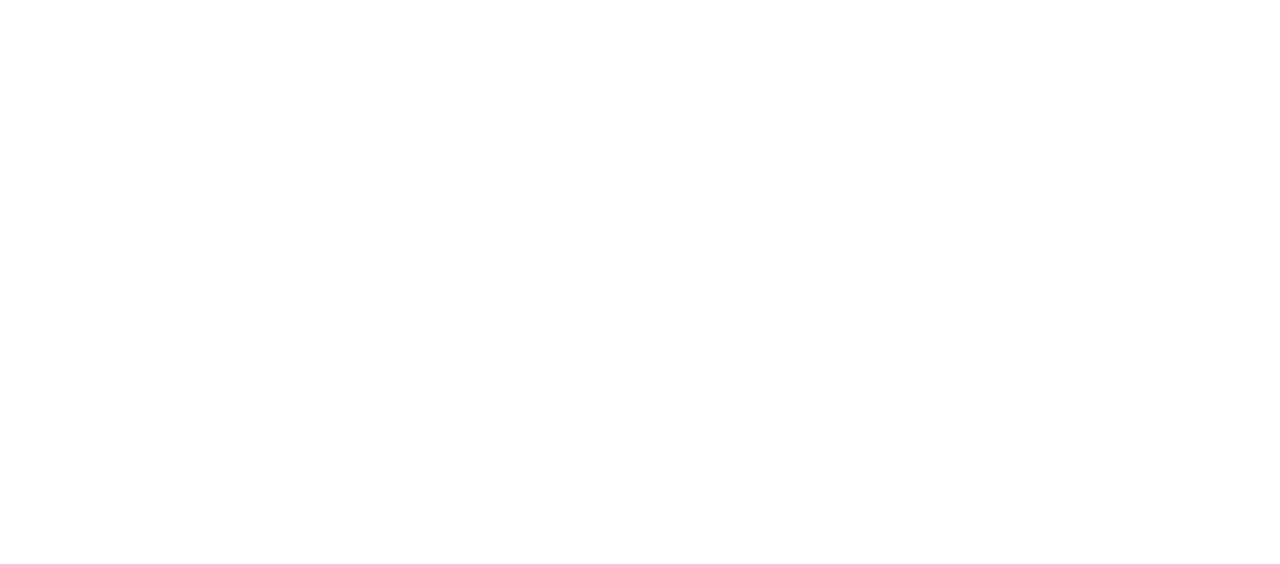
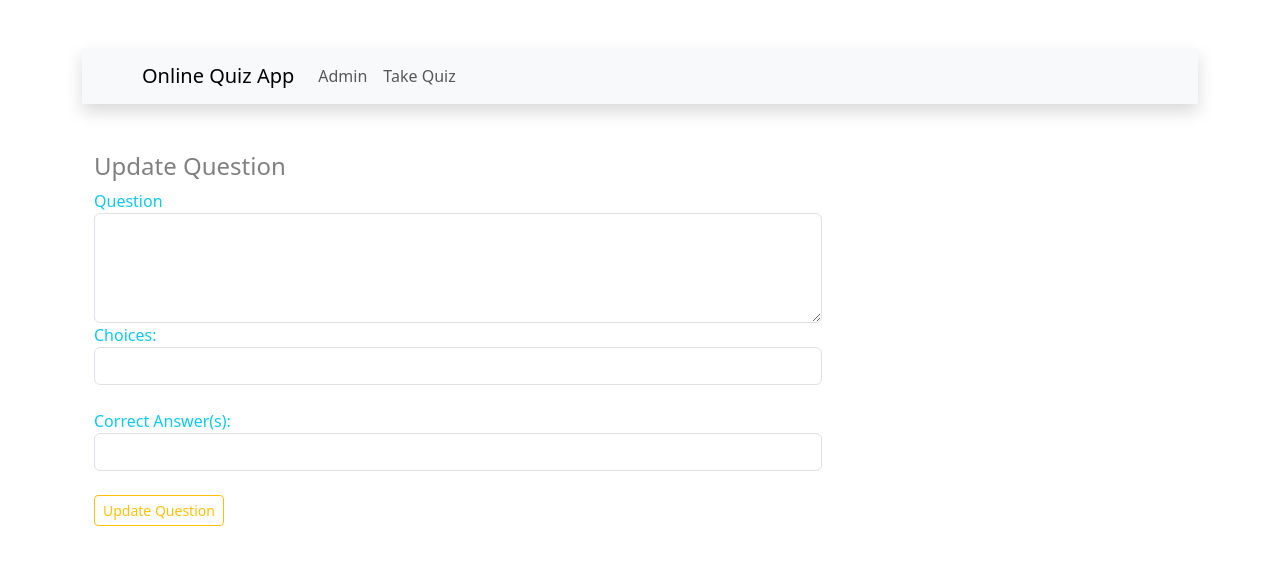
Before and after one commit to aliciademorauk/OnlineQuizApp, a React (Vite) app in the folder Client/online-quiz-app/: page /update-quiz/1 in a window 1280 px wide. Before the commit this address had no page. Shown: the top 564 px of the page. Built offline with nearby package versions, Linux system fonts and the light colour scheme; no server answers.

Commit message:
Add useEffect import to UpdateQuestion.jsx

```diff
--- a/Client/online-quiz-app/src/App.jsx
+++ b/Client/online-quiz-app/src/App.jsx
@@ -2,29 +2,29 @@
 import 'bootstrap/dist/css/bootstrap.min.css'
 import { BrowserRouter as Router, Routes, Route } from 'react-router-dom'
 import Home from './components/Home'
-// import QuizStepper from './components/quiz/QuizStepper'
-// import Quiz from './components/quiz/Quiz'
-// import QuizResult from './components/quiz/QuizResult'
-// import GetAllQuestions from './components/quiz/GetAllQuestions'
+import QuizStepper from './components/quiz/QuizStepper'
+import Quiz from './components/quiz/Quiz'
+import QuizResult from './components/quiz/QuizResult'
+import GetAllQuestions from './components/quiz/GetAllQuestions'
 import AddQuestion from './components/question/AddQuestion'
-// import UpdateQuestion from './components/question/UpdateQuestion'
-// import NavBar from './components/layout/NavBar'
-// import Admin from './components/Admin'
+import UpdateQuestion from './components/question/UpdateQuestion'
+import NavBar from './components/layout/NavBar'
+import Admin from './components/Admin'
 
 function App() {
   return (
     <main className='container mt-5 mb-5'>
       <Router>
-        {/* <NavBar /> */}
+        <NavBar />
           <Routes>
           <Route path='/' element={<Home />} />
-            {/* <Route path='/quiz-stepper' element={<QuizStepper />} />
+            <Route path='/quiz-stepper' element={<QuizStepper />} />
             <Route path='/take-quiz' element={<Quiz />} />
-            <Route path='/admin' element={<Admin />} /> */}
+            <Route path='/admin' element={<Admin />} />
             <Route path='/create-quiz' element={<AddQuestion />} />
-            {/* <Route path='/update-quiz/:id' element={<UpdateQuestion />} />
+            <Route path='/update-quiz/:id' element={<UpdateQuestion />} />
             <Route path='/all-quizzes' element={<GetAllQuestions />} />
-            <Route path='/quiz-result' element={<QuizResult />} /> */}
+            <Route path='/quiz-result' element={<QuizResult />} />
           </Routes>
       </Router>
     </main>
--- a/Client/online-quiz-app/src/components/question/UpdateQuestion.jsx
+++ b/Client/online-quiz-app/src/components/question/UpdateQuestion.jsx
@@ -1,4 +1,4 @@
-import React, { useState } from 'react'
+import React, { useState, useEffect } from 'react'
 import { getQuestion, updateQuestion } from '../../../utils/QuizService'
 import { useParams } from 'react-router-dom'
 
```
